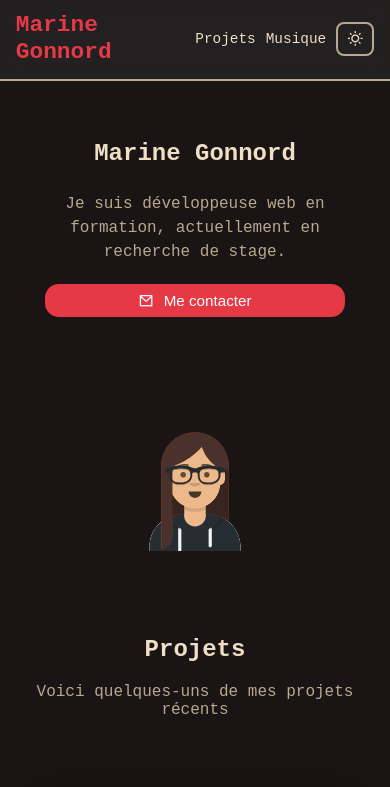
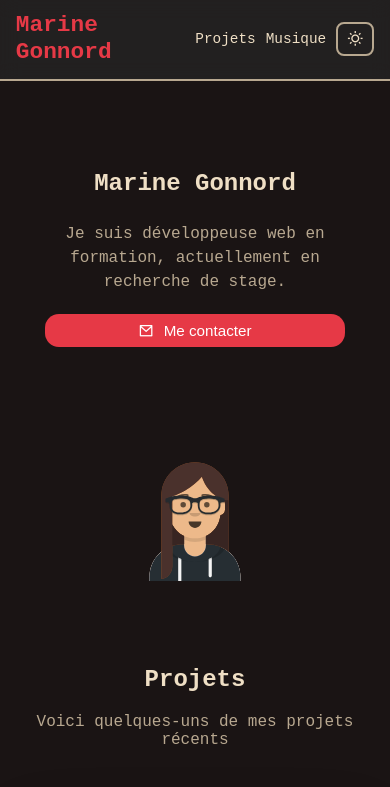
Before and after one commit to MarineG404/portefolio, a Vue app: page / in a window 390 px wide. Shown: the top 787 px of the page. Built offline with nearby package versions, Linux system fonts and the light colour scheme.

Commit message:
✨ Update page container padding for better spacing on small screens

```diff
--- a/src/index.css
+++ b/src/index.css
@@ -203,8 +203,7 @@ button {
 	}
 
 	@media (max-width: 480px) {
-		padding-top: 90px;
-		padding-bottom: 40px;
+		padding-top: 120px;
 		gap: 40px;
 		padding-left: 12px;
 		padding-right: 12px;
```
